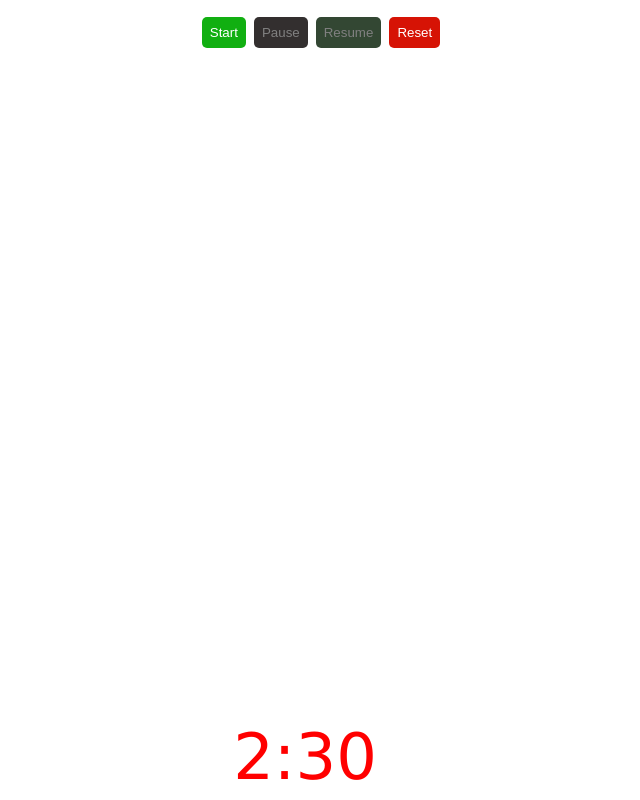
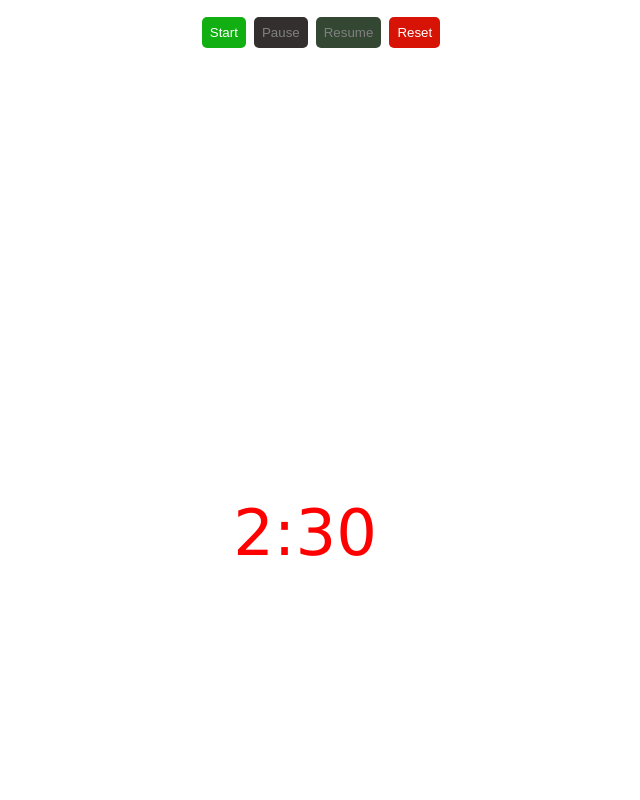
Before and after one commit to dheerajpv/hyperlego-timer, a plain HTML site: page index.html in a window 1280 px wide. Shown: the whole page, without its empty margins (319-959 px from the left). Drawn offline with Linux system fonts and the light colour scheme.

Commit message:
comp css changes

```diff
--- a/index.css
+++ b/index.css
@@ -54,7 +54,7 @@ body {
 .timer-bottom {
     justify-content: space-around;
     position: relative;
-    top: calc(100vh - 9rem);
+    top: calc(100vh - 23rem);
 }
 
 .timer-control {
```
